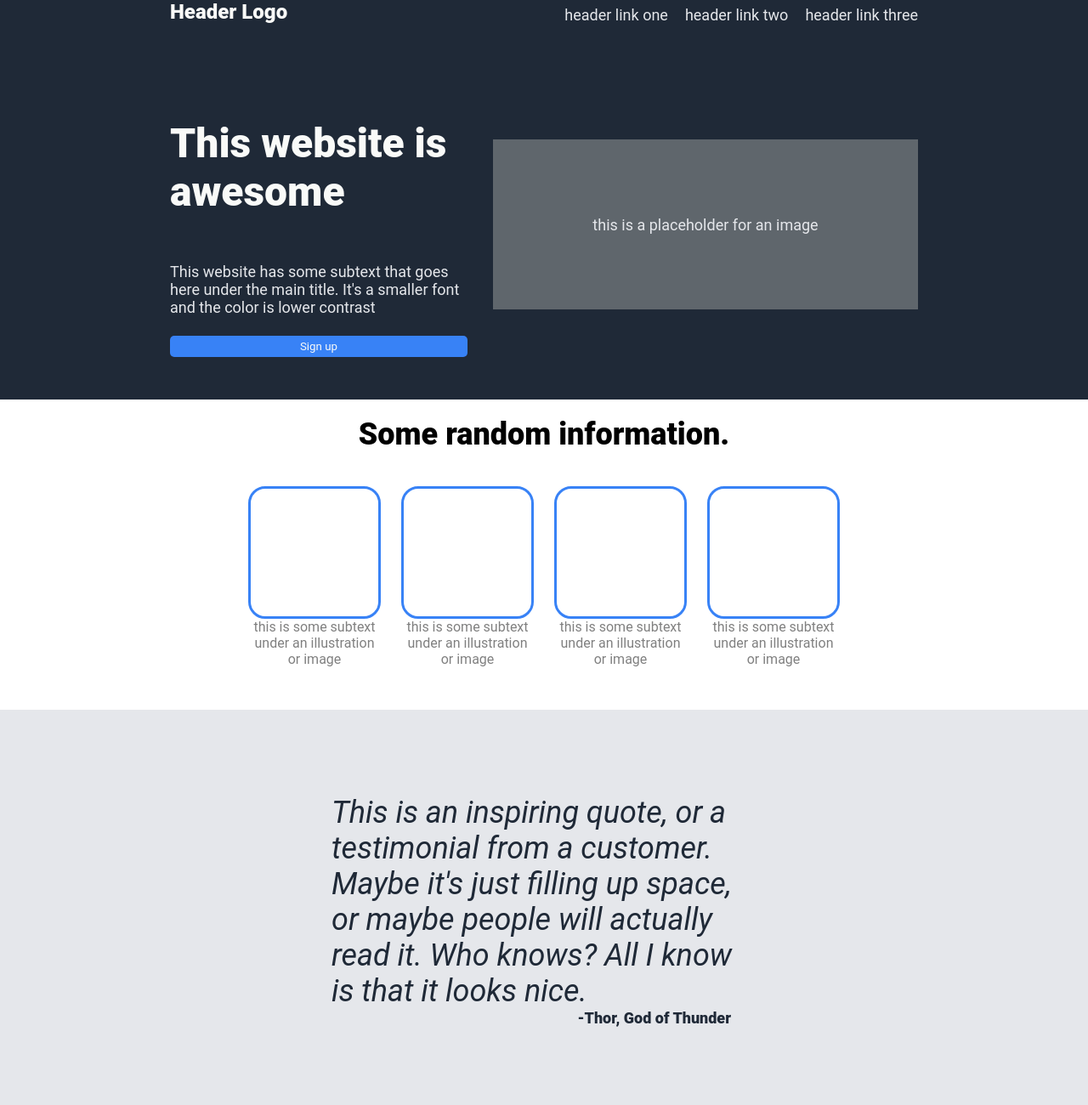
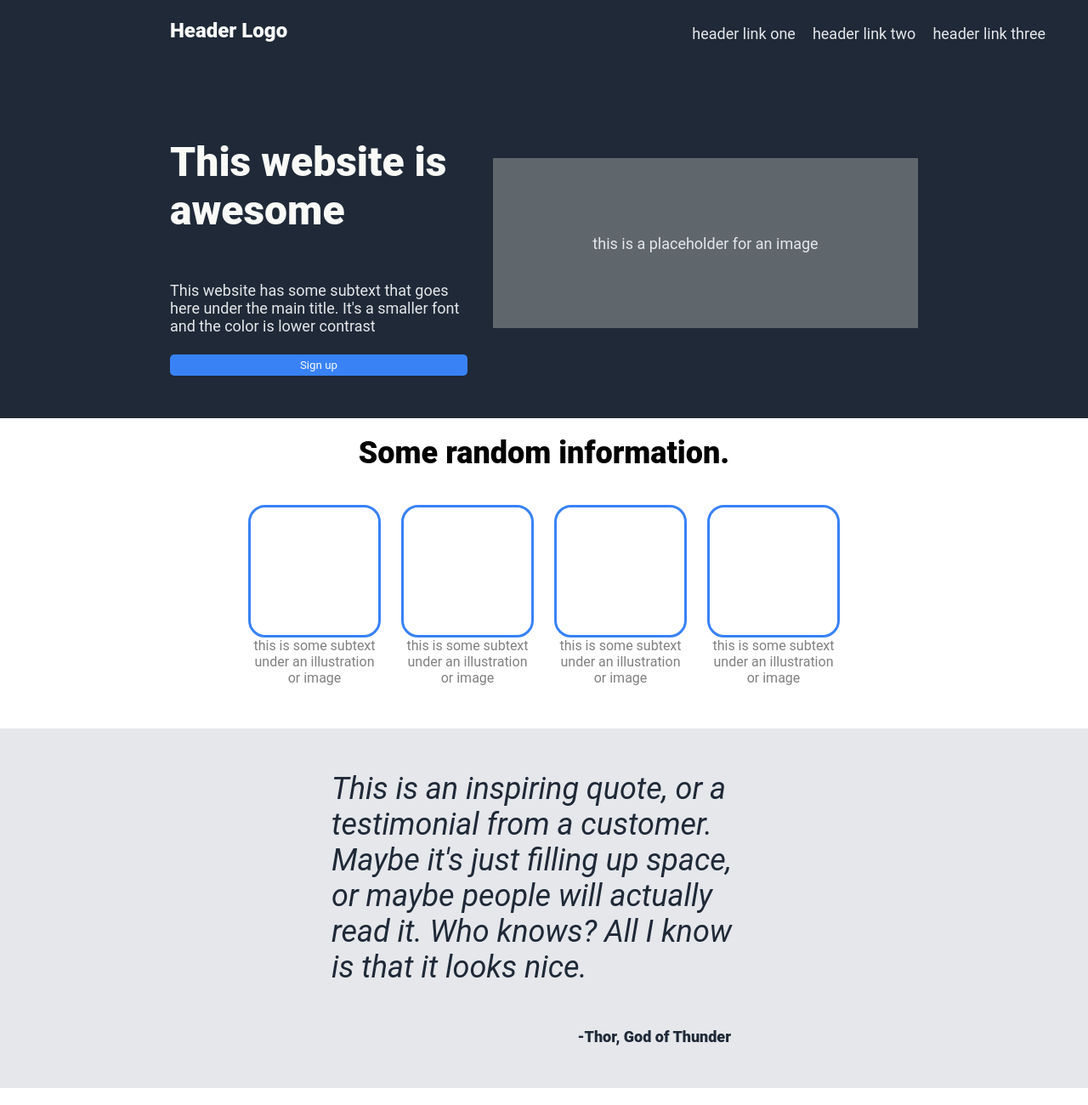
Before and after one commit to LoftyLettuce/odin-landing, a plain HTML site: page index.html in a window 1280 px wide. Shown: the top 1300 px of the page at 85% size. Drawn offline with Linux system fonts and the light colour scheme.

Commit message:
Fix position of a few element

```diff
--- a/styles.css
+++ b/styles.css
@@ -93,10 +93,11 @@ body
 }
 header
 {
+  min-height: 50px;
   display: flex;
   justify-content: space-between;
   align-items: end;
-  padding: 0 200px;
+  padding: 0 50px 0 200px;
 }
 ul
 {
@@ -157,13 +158,14 @@ ul
   flex-direction: column;
   justify-content: center;
   align-items: center;
-  padding: 100px 0;
+  padding: 50px 100px;
 }
 .quote .text
 {
   display: flex;
   flex-direction: column;
   max-width: 500px;
+  gap: 50px;
 }
 .quote .author
 {
@@ -173,7 +175,7 @@ ul
 }
 .action
 {
-  margin: 100px 200px;
+  margin: 50px 200px;
   padding: 50px 100px;
   display: flex;
   justify-content: space-between;
```
